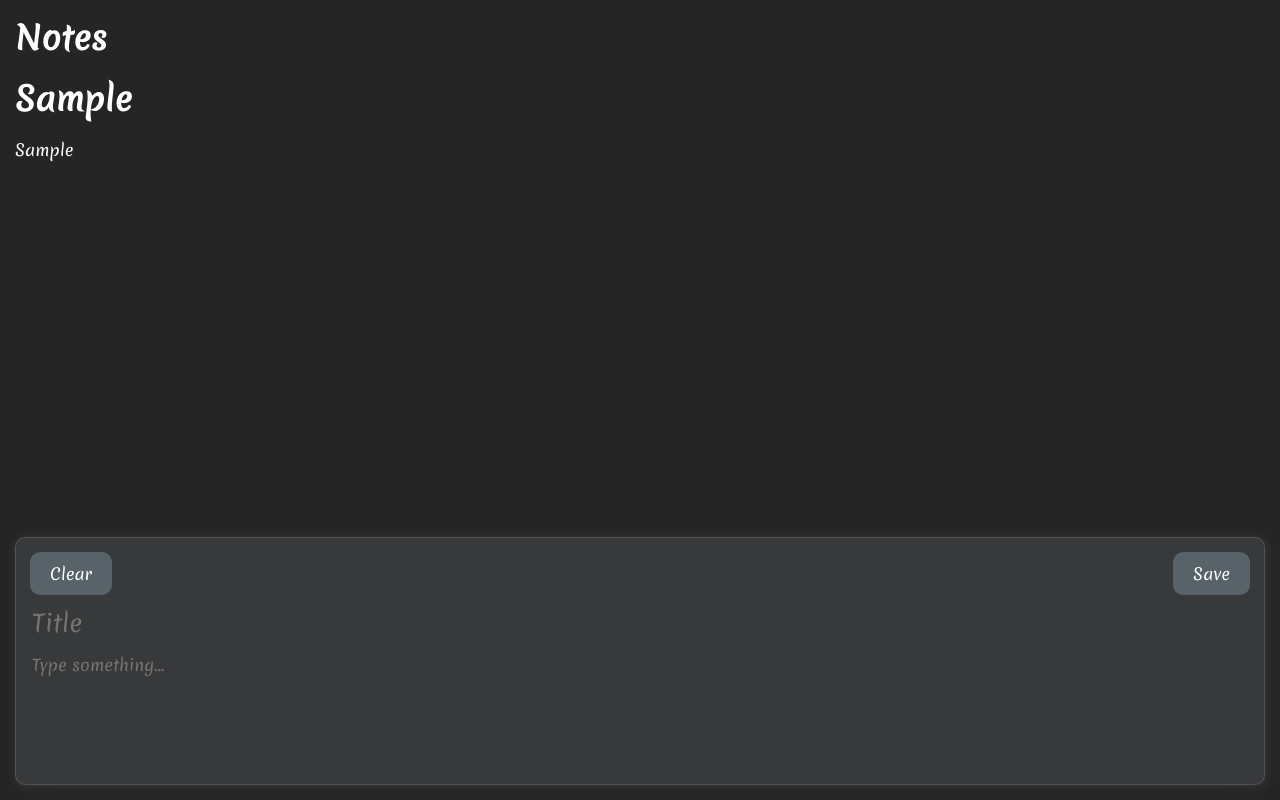
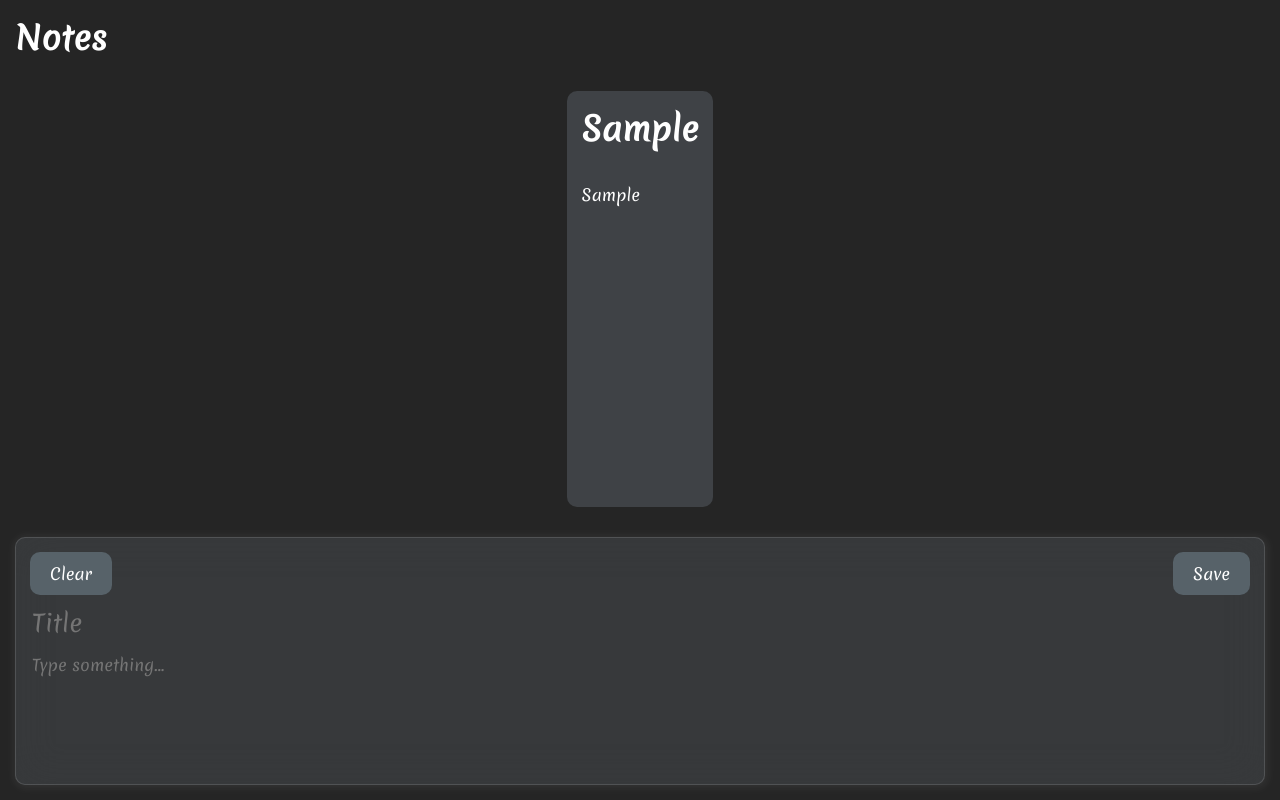
Before and after one commit to h-kevin/h-kevin.github.io, a plain HTML site: page index.html in a window 1280 px wide. Both pictures are taken after typing "Sample", "Sample" into the empty fields and a click on the button "Save". Drawn offline with Linux system fonts and the light colour scheme.

Commit message:
Styling for notes section and card

```diff
--- a/js/index.js
+++ b/js/index.js
@@ -71,7 +71,7 @@ const renderNotes = function () {
     return renderNoteCard(note);
   });
 
-  notesSection.append(...notes);
+  notesSection.replaceChildren(...notes);
 }
 
 // Execution
--- a/styles/index.css
+++ b/styles/index.css
@@ -8,7 +8,7 @@ body {
   font-size: 16px;
   margin: 0;
   width: 100%;
-  height: 100%;
+  min-height: 100vh;
 }
 
 /* Container */
@@ -16,17 +16,36 @@ body {
   display: grid;
   grid-template-columns: minmax(0, 1fr);
   grid-template-rows: max-content auto max-content;
-  gap: 15px;
+  gap: 30px;
   padding: 15px;
   box-sizing: border-box;
   background-color: #252525;
   color: #fff;
+  overflow-y: auto;
 }
 
 /* Content */
 .header {
   margin: 0;
   font-size: 200%;
+}
+
+.notes-section {
+  max-width: 1500px;
+  justify-self: center;
+  display: flex;
+  flex-flow: row wrap;
+  gap: 15px;
+}
+
+.notes-section .note-card {
+  flex: 25%;
+  display: flex;
+  flex-flow: column nowrap;
+  background-color: #3f4246;
+  border-radius: 10px;
+  padding: 15px;
+  gap: 15px;
 }
 
 .form-section {
```
